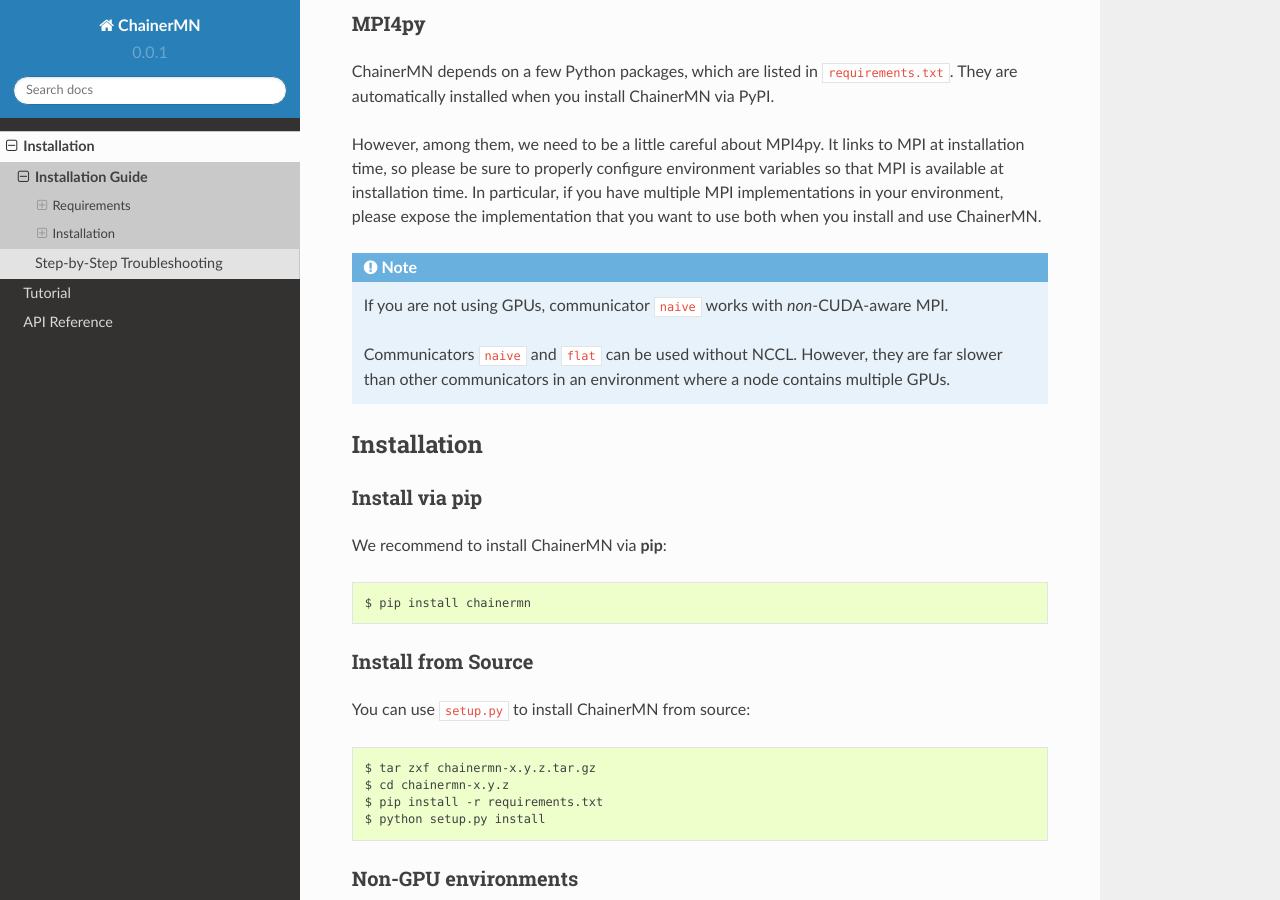
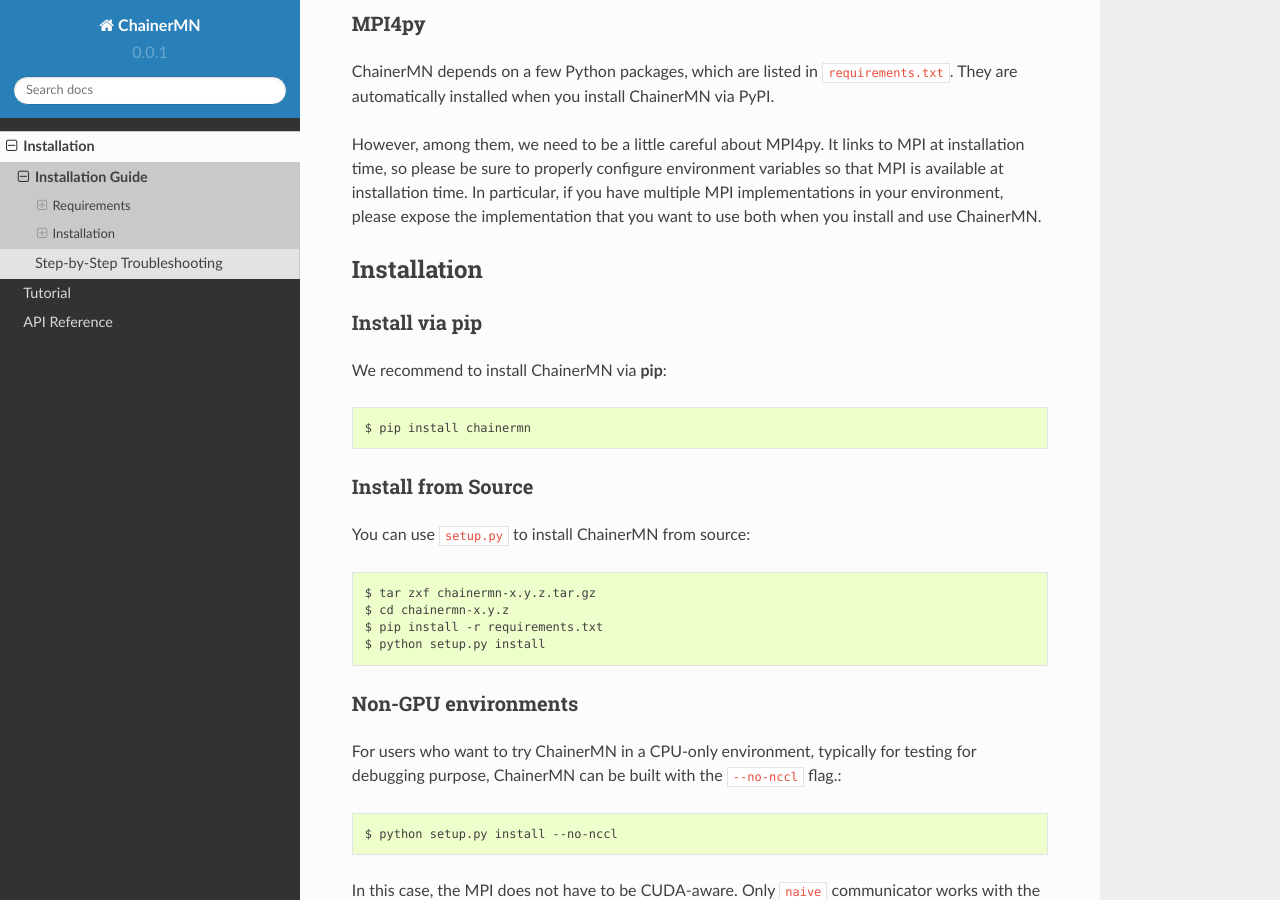
Before and after one commit to chainer/chainermn, a Sphinx documentation site: the page built from docs/source/installation/guide.rst, in a window 1280 px wide and 900 px high, scrolled down 1291 px. Built offline with Sphinx 7.4.7 and the Read the Docs theme 2.0.0, drawn with Linux system fonts in a browser that asks for light colours.

Commit message:
Remove the old note that conflicts with the current policy on NCCL

```diff
--- a/docs/source/installation/guide.rst
+++ b/docs/source/installation/guide.rst
@@ -78,14 +78,6 @@
 please expose the implementation that you want to use
 both when you install and use ChainerMN.
 
-.. note::
-
-  If you are not using GPUs, communicator ``naive`` works with *non*-CUDA-aware MPI.
-
-  Communicators ``naive`` and ``flat`` can be used without NCCL.
-  However, they are far slower than other communicators
-  in an environment where a node contains multiple GPUs.
-
 
 .. _chainermn-install:
 
```
